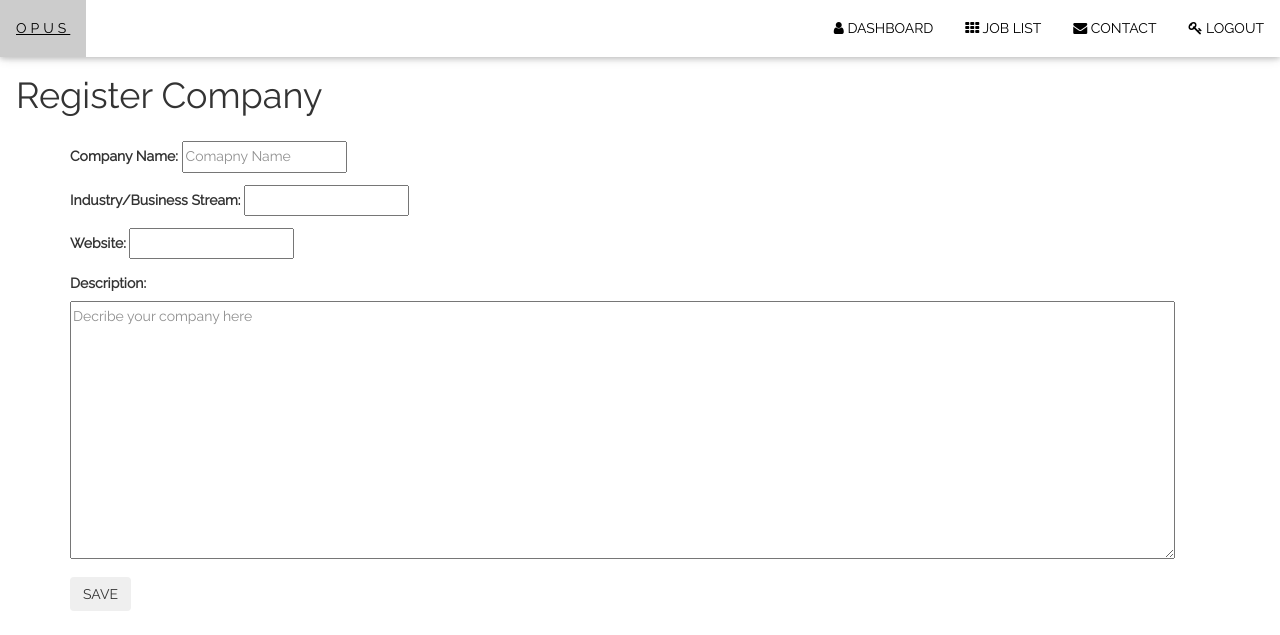
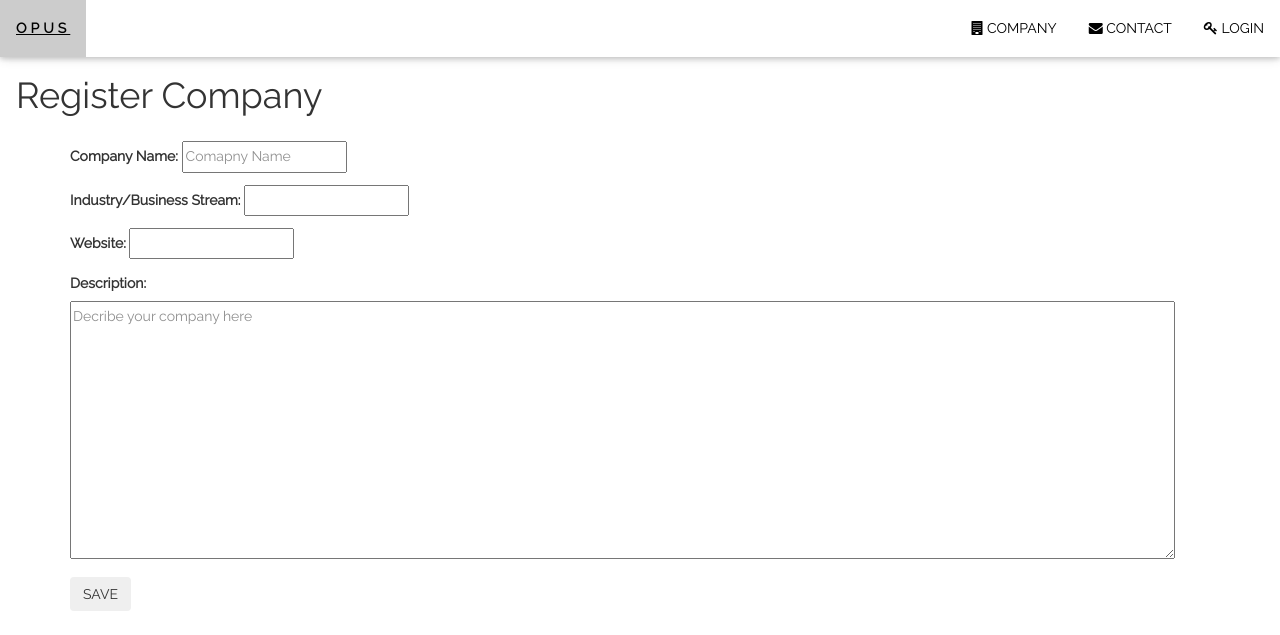
Before and after one commit to Pythonista7/DBMSJL, a Django app: page /jobs/register/newcompany/ in a window 1280 px wide. Shown: the top 635 px of the page. Run offline with Django 3.2, Linux system fonts and the light colour scheme; some libraries are stand-ins or nearby versions.

Commit message:
initial commit

```diff
--- a/NYCJobs/settings.py
+++ b/NYCJobs/settings.py
@@ -25,7 +25,7 @@ SECRET_KEY = '0)*!&#bbb)4ci-ur8!j#x#)vr8d(0r5-%%jqs5sl7bt=l6jsfy'
 # SECURITY WARNING: don't run with debug turned on in production!
 DEBUG = True
 
-ALLOWED_HOSTS =[]# ['binaryblueapp.herokuapp.com']
+ALLOWED_HOSTS =[]#['binaryblueapp.herokuapp.com']
 
 
 # Application definition
--- a/NYCJobs/views.py
+++ b/NYCJobs/views.py
@@ -4,7 +4,7 @@ from django.contrib.auth.models import User
 from django.contrib.auth import logout
 
 def opus_home(request):
-    print('OPUS HOME')
+    #print('OPUS HOME')
     if request.user not in User.objects.all():
         #print("USer",request.user.username)
         print("Not a user pls signUp or Login")
@@ -12,7 +12,7 @@ def opus_home(request):
         #return redirect('/login')
 
     elif len(request.user.groups.all())==0:
-        return redirect('/login')#HttpResponse("<h1>Error Ocuured user not registered.SignUp and try again </h1>")
+        return HttpResponse("<h1>Error Ocuured user not registered.SignUp and try again </h1>") #redirect('/login')#
 
     elif(request.user.groups.all()[0].name == "Applicant"):
         return redirect("/accounts/Applicant/Profile")
--- a/templates/recruiter/register_company.html
+++ b/templates/recruiter/register_company.html
@@ -1,4 +1,4 @@
-{% extends "recruiter/base.html"%}
+{% extends "base.html"%}
 
 {%block content%}
 <div class="w3-panel">
```
Also changed, not shown: db.sqlite3.
